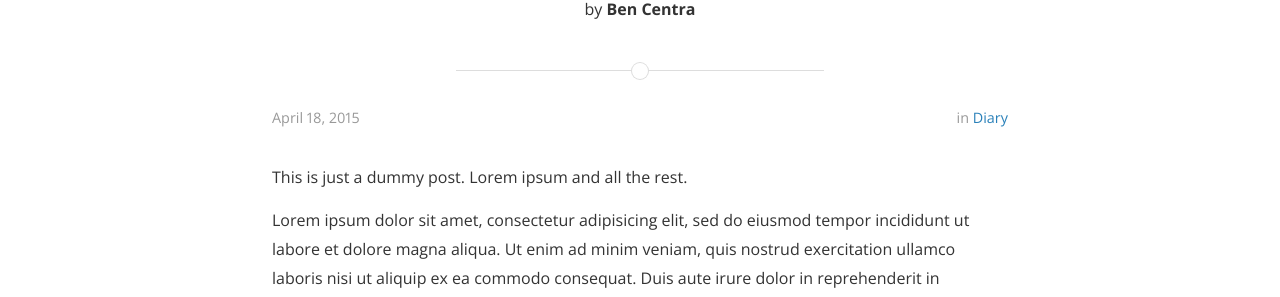
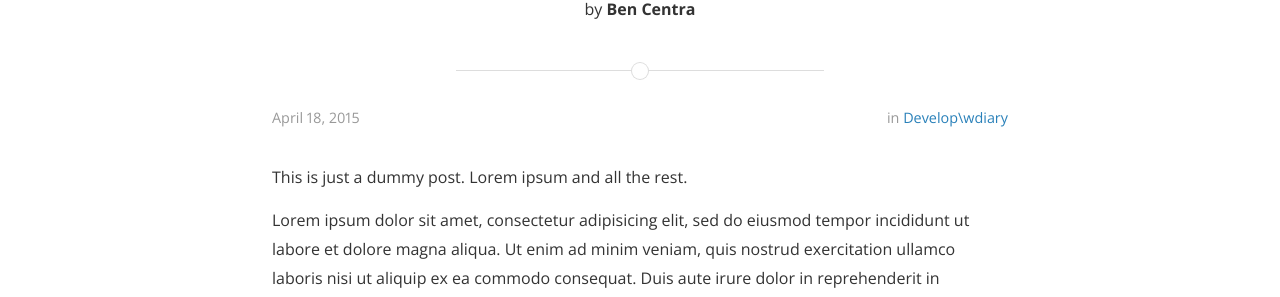
Before and after one commit to myksb1223/myksb1223.github.io, a Jekyll site: the page built from _posts/2015-04-18-dummy.markdown, in a window 1280 px wide. Shown: the part 177-474 px from the top of the page. Built offline with Jekyll 4.4.1, drawn with Linux system fonts in a browser that asks for light colours; nearby versions of some CDN libraries.

Commit message:
Add pages

```diff
--- a/_config.yml
+++ b/_config.yml
@@ -48,7 +48,7 @@
 
 # Category descriptions (for archive pages)
 descriptions:
-  - cat: Diary
+  - cat: Develop\wDiary
     desc: "Posts describing Jekyll setup techniques."
 
   - cat: Python
--- a/_posts/2015-04-18-dummy.markdown
+++ b/_posts/2015-04-18-dummy.markdown
@@ -3,7 +3,7 @@
 title:  "Dummy Post"
 date:   2015-04-18 08:43:59
 author: Ben Centra
-categories: Diary
+categories: Develop\wDiary
 ---
 
 This is just a dummy post. Lorem ipsum and all the rest.
```
